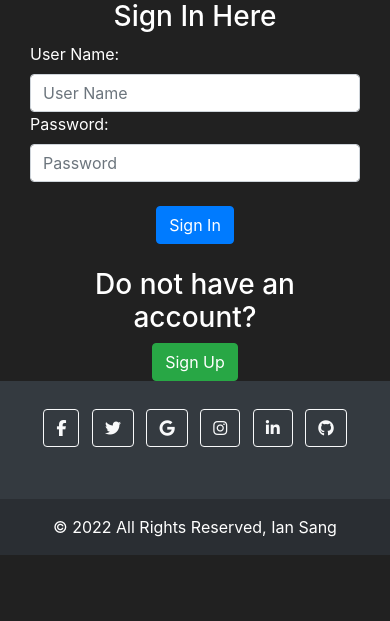
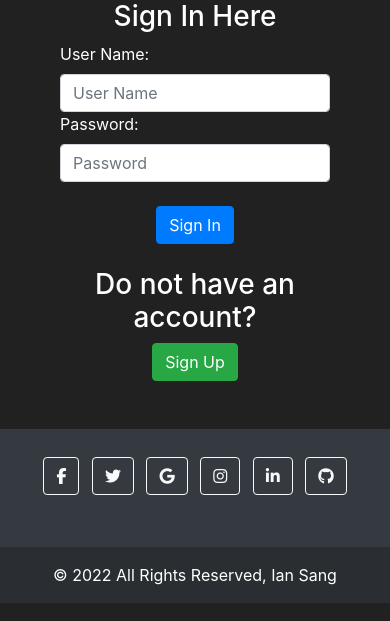
Before and after one commit to IanoSang/Pitch-To-Impress, a Flask app: page /login in a window 390 px wide. Shown: the part 56-677 px from the top of the page. Run offline with Flask 2, Linux system fonts and the light colour scheme; some libraries are stand-ins or nearby versions.

Commit message:
feat: styles- style the login form to be responsive

```diff
--- a/app/templates/login.html
+++ b/app/templates/login.html
@@ -5,10 +5,12 @@ Login Page
 
 {%block content %}
 <body>
-    <div class="container-fluid">
+    <div class="container-fluid mb-5">
         <h3 class="text-center">Sign In Here</h3>
         <div class="container">
-            <form class="form-login" method="POST" style="color: white;">
+            <div class="col-lg-6 col-md-4 col-sm-4 container justify-content-center">
+                 <div class="col">
+             <form class="form-login" method="POST" style="color: white;">
                 {{ form.hidden_tag() }}
                 {{form.username.label}}
                 {{form.username( class="form-control", placeholder="User Name" )}}
@@ -26,6 +28,9 @@ Login Page
                     <a class="btn btn-sn btn-success" href="{{url_for('signUp_page')}}">Sign Up</a>
                 </div>
             </form>
+                 </div>
+            </div>
+
         </div>
     </div>
 </body>
```
